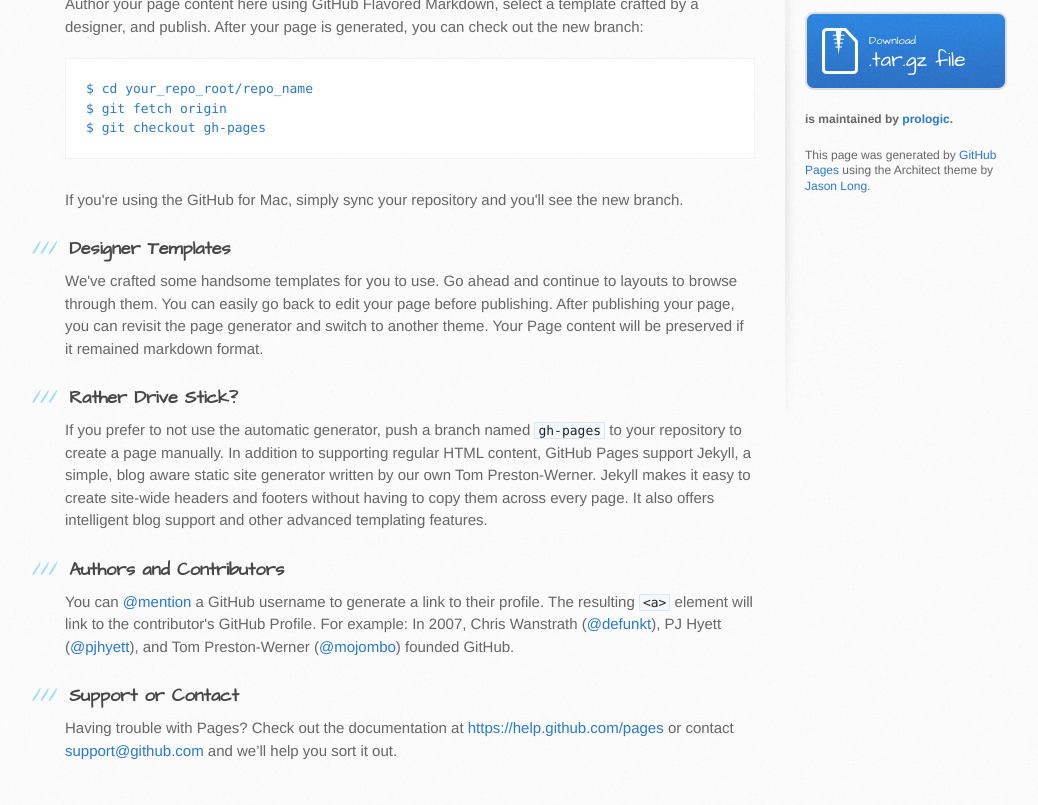
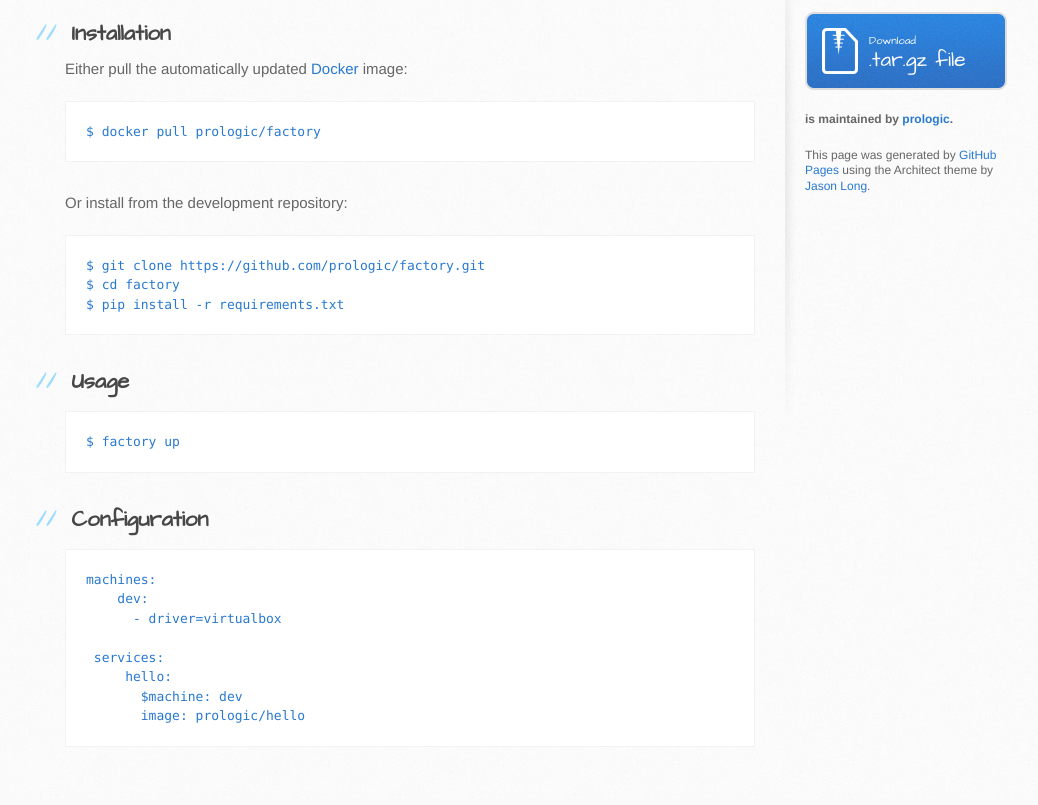
Before and after one commit to Cloudxtreme/factory, a plain HTML site: page index.html in a window 1280 px wide. Shown: the part 354-1159 px from the top of the page, without its empty margins (105-1143 px from the left). Drawn offline with Linux system fonts and the light colour scheme.

```diff
--- a/index.html
+++ b/index.html
@@ -28,37 +28,44 @@
     <div id="content-wrapper">
       <div class="inner clearfix">
         <section id="main-content">
-          <h3>
-<a id="welcome-to-github-pages" class="anchor" href="#welcome-to-github-pages" aria-hidden="true"><span class="octicon octicon-link"></span></a>Welcome to GitHub Pages.</h3>
+          <h1>
+<a id="factory" class="anchor" href="#factory" aria-hidden="true"><span class="octicon octicon-link"></span></a>factory</h1>
 
-<p>This automatic page generator is the easiest way to create beautiful pages for all of your projects. Author your page content here using GitHub Flavored Markdown, select a template crafted by a designer, and publish. After your page is generated, you can check out the new branch:</p>
+<p>factory is a Tool to create and manage Docker Machines.</p>
 
-<pre><code>$ cd your_repo_root/repo_name
-$ git fetch origin
-$ git checkout gh-pages
+<h2>
+<a id="installation" class="anchor" href="#installation" aria-hidden="true"><span class="octicon octicon-link"></span></a>Installation</h2>
+
+<p>Either pull the automatically updated <a href="http://docker.com/">Docker</a> image:</p>
+
+<pre><code>$ docker pull prologic/factory
 </code></pre>
 
-<p>If you're using the GitHub for Mac, simply sync your repository and you'll see the new branch.</p>
+<p>Or install from the development repository:</p>
 
-<h3>
-<a id="designer-templates" class="anchor" href="#designer-templates" aria-hidden="true"><span class="octicon octicon-link"></span></a>Designer Templates</h3>
+<pre><code>$ git clone https://github.com/prologic/factory.git
+$ cd factory
+$ pip install -r requirements.txt
+</code></pre>
 
-<p>We've crafted some handsome templates for you to use. Go ahead and continue to layouts to browse through them. You can easily go back to edit your page before publishing. After publishing your page, you can revisit the page generator and switch to another theme. Your Page content will be preserved if it remained markdown format.</p>
+<h2>
+<a id="usage" class="anchor" href="#usage" aria-hidden="true"><span class="octicon octicon-link"></span></a>Usage</h2>
 
-<h3>
-<a id="rather-drive-stick" class="anchor" href="#rather-drive-stick" aria-hidden="true"><span class="octicon octicon-link"></span></a>Rather Drive Stick?</h3>
+<pre><code>$ factory up
+</code></pre>
 
-<p>If you prefer to not use the automatic generator, push a branch named <code>gh-pages</code> to your repository to create a page manually. In addition to supporting regular HTML content, GitHub Pages support Jekyll, a simple, blog aware static site generator written by our own Tom Preston-Werner. Jekyll makes it easy to create site-wide headers and footers without having to copy them across every page. It also offers intelligent blog support and other advanced templating features.</p>
+<h2>
+<a id="configuration" class="anchor" href="#configuration" aria-hidden="true"><span class="octicon octicon-link"></span></a>Configuration</h2>
 
-<h3>
-<a id="authors-and-contributors" class="anchor" href="#authors-and-contributors" aria-hidden="true"><span class="octicon octicon-link"></span></a>Authors and Contributors</h3>
+<pre><code>machines:
+    dev:
+      - driver=virtualbox
 
-<p>You can <a href="https://github.com/blog/821" class="user-mention">@mention</a> a GitHub username to generate a link to their profile. The resulting <code>&lt;a&gt;</code> element will link to the contributor's GitHub Profile. For example: In 2007, Chris Wanstrath (<a href="https://github.com/defunkt" class="user-mention">@defunkt</a>), PJ Hyett (<a href="https://github.com/pjhyett" class="user-mention">@pjhyett</a>), and Tom Preston-Werner (<a href="https://github.com/mojombo" class="user-mention">@mojombo</a>) founded GitHub.</p>
-
-<h3>
-<a id="support-or-contact" class="anchor" href="#support-or-contact" aria-hidden="true"><span class="octicon octicon-link"></span></a>Support or Contact</h3>
-
-<p>Having trouble with Pages? Check out the documentation at <a href="https://help.github.com/pages">https://help.github.com/pages</a> or contact <a href="mailto:support@github.com">support@github.com</a> and we’ll help you sort it out.</p>
+ services:
+     hello:
+       $machine: dev
+       image: prologic/hello
+</code></pre>
         </section>
 
         <aside id="sidebar">
```
Also changed, not shown: params.json (+1 -1 lines).
